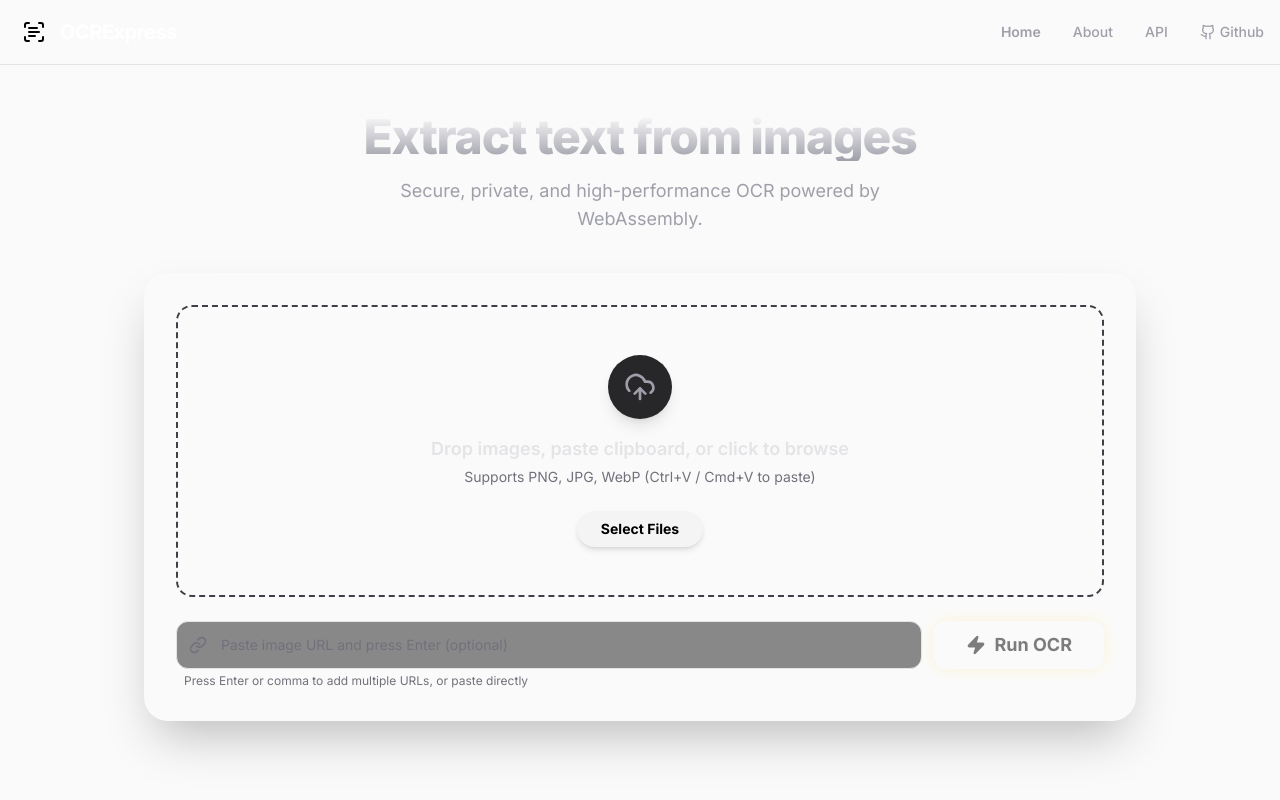
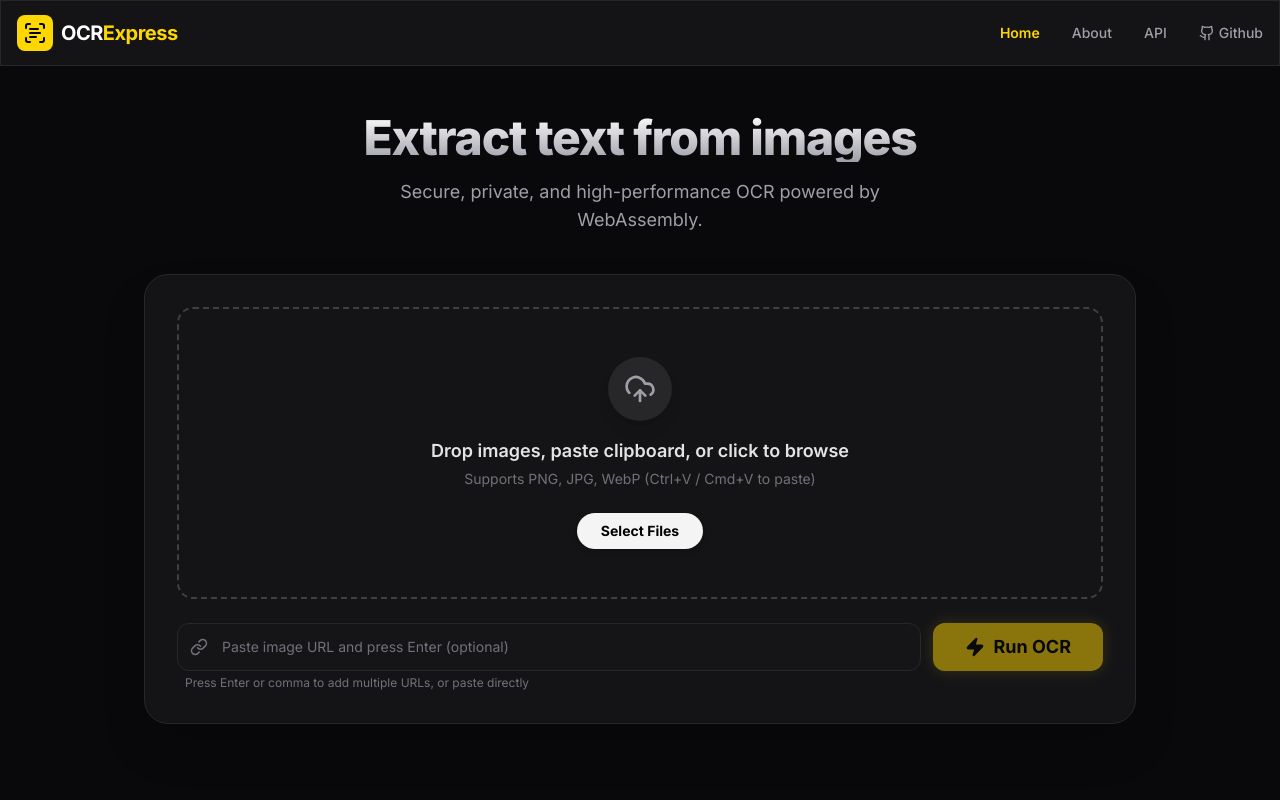
Before and after one commit to S488U/ocr-express, a Next.js app: page / in a window 1280 px wide. Shown: the top 800 px of the page. Built offline with nearby package versions, Linux system fonts and the light colour scheme.

Commit message:
Restore brand color tokens and glass styling in globals.css

```diff
--- a/src/app/globals.css
+++ b/src/app/globals.css
@@ -1,19 +1,31 @@
 @import "tailwindcss";
 
 :root {
-	--background: #fafafa;
-	--text: #09090b;
-	--card: #ffffff;
-	--border: #e4e4e7;
+	--background: #09090b;
+	--text: #fafafa;
+	--brand: #ffd700;
+	--card: #18181b;
+	--border: #27272a;
 }
 
 @theme inline {
 	--color-background: var(--background);
 	--color-text: var(--text);
+	--color-brand: var(--brand);
 	--font-sans: Inter, system-ui, -apple-system, "Segoe UI", sans-serif;
 	--font-mono: ui-monospace, SFMono-Regular, Menlo, Monaco, Consolas, "Liberation Mono", "Courier New", monospace;
 	--color-border: var(--border);
 	--color-card: var(--card);
+}
+
+@media (prefers-color-scheme: dark) {
+	:root {
+		--background: #0a0a0a;
+		--text: #ededed;
+		--brand: #ffd700;
+		--card: #18181b;
+		--border: #27272a;
+	}
 }
 
 body {
@@ -22,25 +34,35 @@ body {
 	font-family: var(--font-sans);
 }
 
-/* --- Clean Neutral Scrollbar --- */
+/* --- Sleek Custom Scrollbar --- */
+/* Webkit (Chrome, Edge, Safari) */
 ::-webkit-scrollbar {
-	width: 6px;
-	height: 6px;
+	@apply h-1.5 w-1.5;
 }
 ::-webkit-scrollbar-track {
-	background: transparent;
+	@apply bg-transparent;
 }
 ::-webkit-scrollbar-thumb {
-	border-radius: 9999px;
-	background: #d4d4d8;
+	@apply rounded-xl bg-[#3f3f46];
 }
 ::-webkit-scrollbar-thumb:hover {
-	background: #a1a1aa;
+	@apply rounded-xl bg-[#ffd700];
 }
 
+/* Firefox */
 * {
 	scrollbar-width: thin;
-	scrollbar-color: #d4d4d8 transparent;
+	scrollbar-color: #3f3f46 transparent;
+}
+
+.glass {
+	background: rgba(24, 24, 27, 0.8);
+	backdrop-filter: blur(12px);
+	border: 1px solid #27272a;
+}
+.drop-active {
+	border-color: var(--brand);
+	background: rgba(255, 215, 0, 0.05);
 }
 
 pre.shiki {
@@ -48,5 +70,5 @@ pre.shiki {
 }
 
 button {
-	@apply select-none;
+	@apply select-none
 }
```
